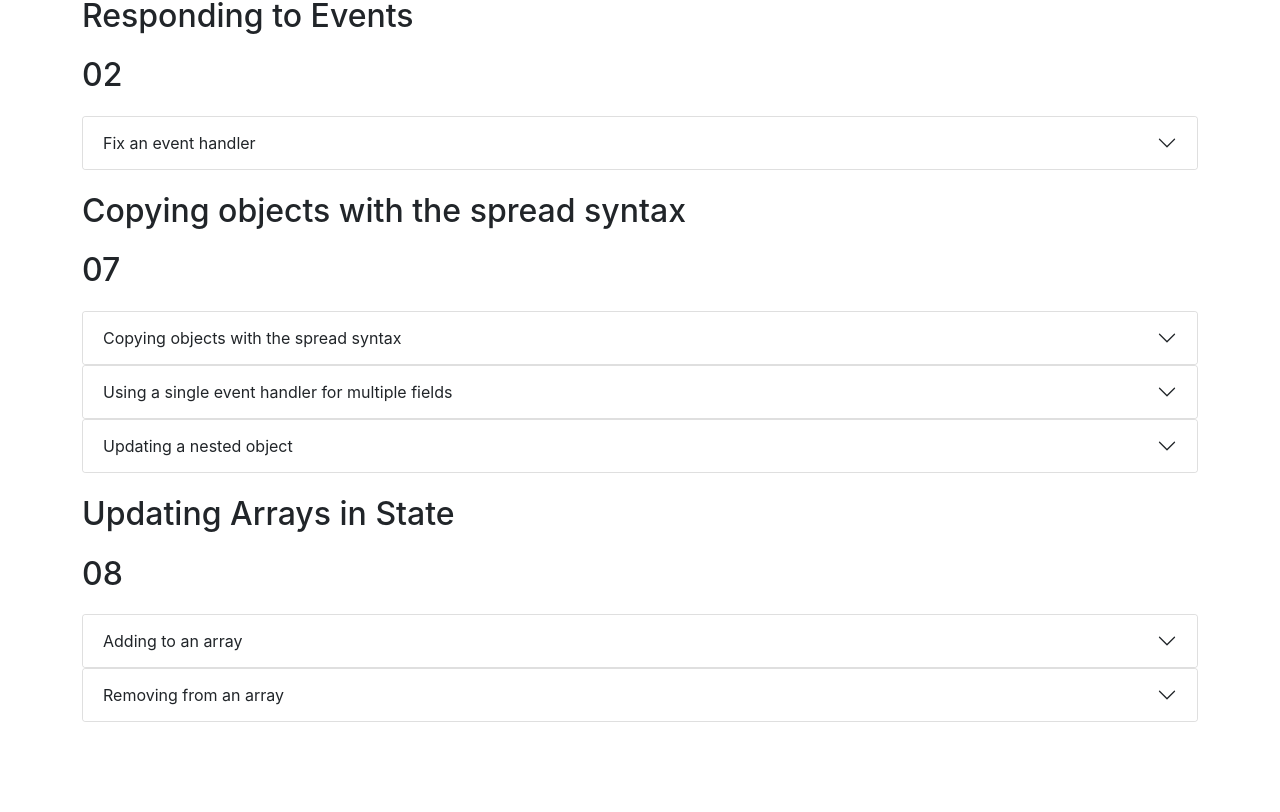
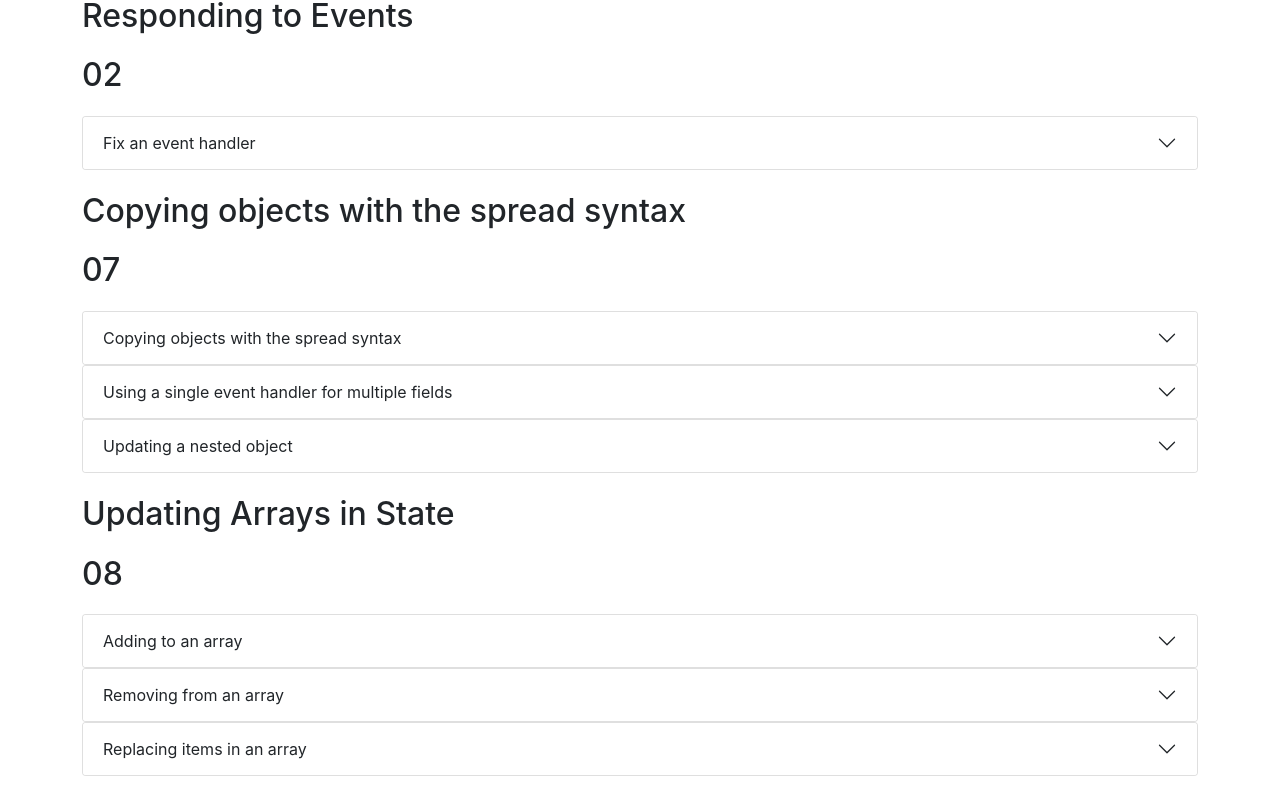
Before and after one commit to balaji1610/basic_react_new, a React (Create React App) app: page /AddingInteractivity in a window 1280 px wide. Shown: the part 621-1433 px from the top of the page. Before the commit the page ends 1391 px from the top, so only its background shows below. Built offline with nearby package versions, Linux system fonts and the light colour scheme.

Commit message:
Replacing items in an array

```diff
--- a/src/Reactdoc/Pages/AddingInteractivity.jsx
+++ b/src/Reactdoc/Pages/AddingInteractivity.jsx
@@ -25,6 +25,8 @@ import UpdatingNesedObject from "../Topics/Adding Interactivity/07/UpdatingNesed
 //8
 import AddingArray from "../Topics/Adding Interactivity/08/AddingArray/AddingArray";
 import RemovingArray from "../Topics/Adding Interactivity/08/RemovingArray/RemovingArray";
+
+import ReplaceingArray from "../Topics/Adding Interactivity/08/ReplaceingArray/ReplaceingArray";
 export default function AddingInteractivity() {
   return (
     <div>
@@ -123,8 +125,14 @@ export default function AddingInteractivity() {
             component={<RemovingArray />}
           />
         </CardCollapsed>
-        <br />
-        <br />
+        <CardCollapsed>
+          <Collapse
+            id="TwoEight_03"
+            title="Replacing items in an array"
+            component={<ReplaceingArray />}
+          />
+        </CardCollapsed>
+        <br /> <br />
       </div>
     </div>
   );
--- /dev/null
+++ b/src/Reactdoc/Topics/Adding Interactivity/08/ReplaceingArray/ReplaceingArray.jsx
@@ -0,0 +1,29 @@
+import { useState } from "react";
+import ConsaddButton from "../AddingArray/Consaddinput/ConsaddButton";
+
+export default function ReplaceingArray() {
+  const [addvalue, setAddvalue] = useState([0, 0, 0]);
+
+  const handleOneEvent = (argument) => {
+    const counters = addvalue.map((elm, index) => {
+      return index == argument ? elm + 1 : elm;
+    });
+
+    setAddvalue(counters);
+  };
+
+  return (
+    <div>
+      <ul>
+        {addvalue.map((value, i) => {
+          return (
+            <li key={i}>
+              {value}
+              <ConsaddButton label="+1" onClick={() => handleOneEvent(i)} />
+            </li>
+          );
+        })}
+      </ul>
+    </div>
+  );
+}
```
